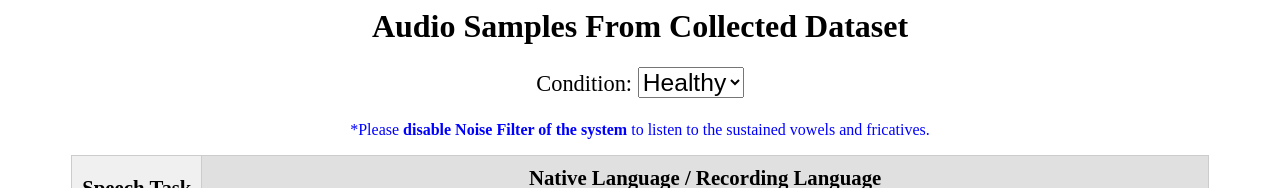
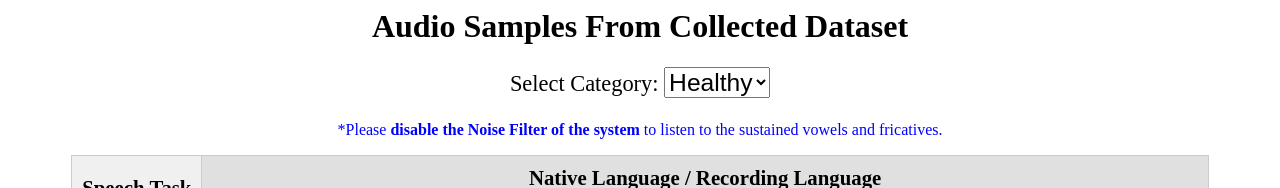
Before and after one commit to Tanuka92/audio_samples, a plain HTML site: page index.html in a window 1280 px wide. Shown: the top 188 px of the page. Drawn offline with Linux system fonts and the light colour scheme.

Commit message:
Update index.html

```diff
--- a/index.html
+++ b/index.html
@@ -81,13 +81,13 @@
 <body>
   <h1 style="margin: 0; text-align: center;">Audio Samples From Collected Dataset</h1>
   <div class="dropdown-container" style="margin: 1em 0; text-align: center;">
-    <label for="conditionSelect">Condition:</label>
+    <label for="conditionSelect">Select Category:</label>
     <select id="conditionSelect">
       <option value="Healthy">Healthy</option>
       <option value="ALS">ALS</option>
     </select>
   </div>
-  <div style="margin: 0; text-align: center; color: blue;">*Please <span style="font-weight: bold;">disable Noise Filter of the system</span> to listen to the sustained vowels and fricatives.</div>
+  <div style="margin: 0; text-align: center; color: blue;">*Please <span style="font-weight: bold;">disable the Noise Filter of the system</span> to listen to the sustained vowels and fricatives.</div>
   <table>
     <colgroup>
       <col style="width:1%">
```
